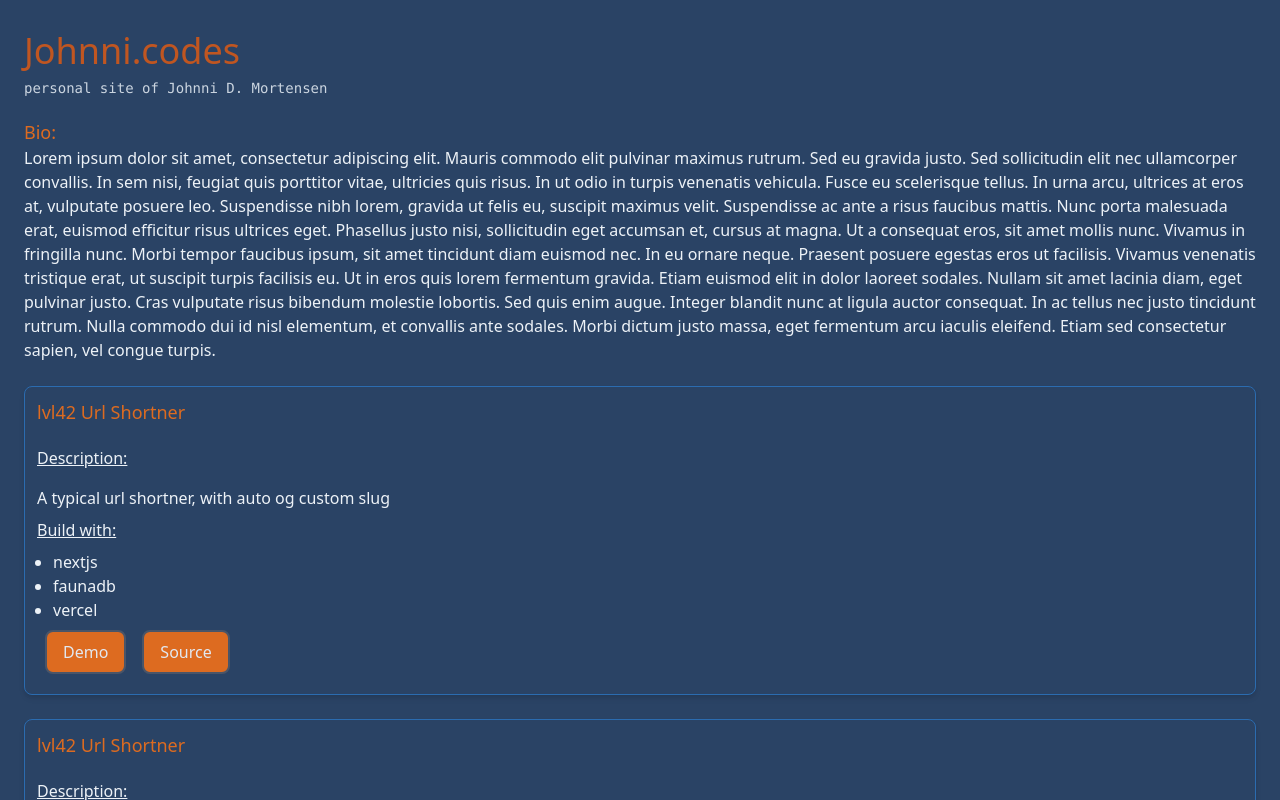
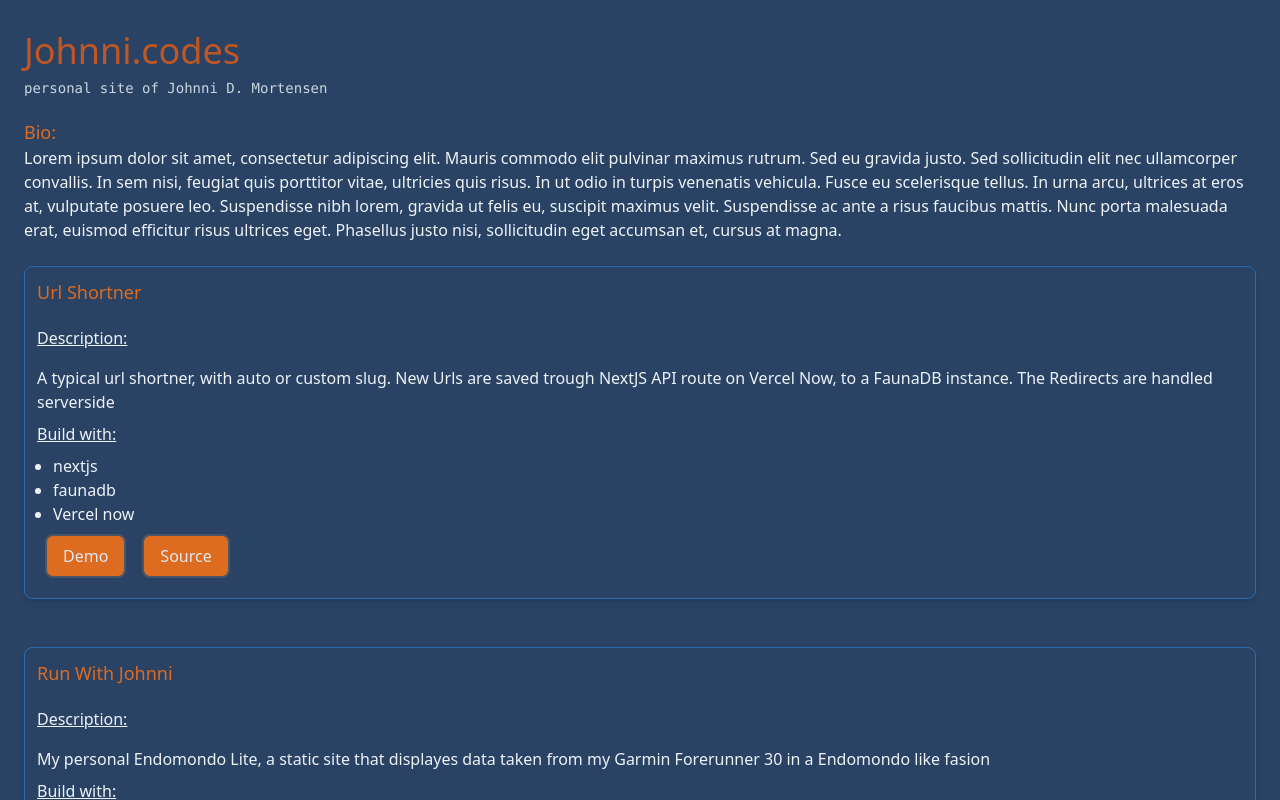
Before and after one commit to donjo9/johnnicodes, a Next.js app: page / in a window 1280 px wide. Built offline with nearby package versions, Linux system fonts and the light colour scheme.

Commit message:
Deleted duplicate projects and added description to remaining projects

```diff
--- a/pages/index.js
+++ b/pages/index.js
@@ -22,49 +22,23 @@ export default () => (
           eu, suscipit maximus velit. Suspendisse ac ante a risus faucibus
           mattis. Nunc porta malesuada erat, euismod efficitur risus ultrices
           eget. Phasellus justo nisi, sollicitudin eget accumsan et, cursus at
-          magna. Ut a consequat eros, sit amet mollis nunc. Vivamus in fringilla
-          nunc. Morbi tempor faucibus ipsum, sit amet tincidunt diam euismod
-          nec. In eu ornare neque. Praesent posuere egestas eros ut facilisis.
-          Vivamus venenatis tristique erat, ut suscipit turpis facilisis eu. Ut
-          in eros quis lorem fermentum gravida. Etiam euismod elit in dolor
-          laoreet sodales. Nullam sit amet lacinia diam, eget pulvinar justo.
-          Cras vulputate risus bibendum molestie lobortis. Sed quis enim augue.
-          Integer blandit nunc at ligula auctor consequat. In ac tellus nec
-          justo tincidunt rutrum. Nulla commodo dui id nisl elementum, et
-          convallis ante sodales. Morbi dictum justo massa, eget fermentum arcu
-          iaculis eleifend. Etiam sed consectetur sapien, vel congue turpis.
+          magna.
         </p>
       </section>
-      <section>
+      <section className="grid">
         <Card
-          title="lvl42 Url Shortner"
-          description="A typical url shortner, with auto og custom slug"
-          stack={["nextjs", "faunadb", "vercel"]}
+          title="Url Shortner"
+          description="A typical url shortner, with auto or custom slug. New Urls are saved trough NextJS API route on Vercel Now, to a FaunaDB instance. The Redirects are handled serverside"
+          stack={["nextjs", "faunadb", "Vercel now"]}
+          source="https://github.com/donjo9/shorturl"
+          demo="https://jo9.dk/"
         />
         <Card
-          title="lvl42 Url Shortner"
-          description="A typical url shortner, with auto og custom slug"
-          stack={["nextjs", "faunadb", "vercel"]}
-        />
-        <Card
-          title="lvl42 Url Shortner"
-          description="A typical url shortner, with auto og custom slug"
-          stack={["nextjs", "faunadb", "vercel"]}
-        />
-        <Card
-          title="lvl42 Url Shortner"
-          description="A typical url shortner, with auto og custom slug"
-          stack={["nextjs", "faunadb", "vercel"]}
-        />
-        <Card
-          title="lvl42 Url Shortner"
-          description="A typical url shortner, with auto og custom slug"
-          stack={["nextjs", "faunadb", "vercel"]}
-        />
-        <Card
-          title="lvl42 Url Shortner"
-          description="A typical url shortner, with auto og custom slug"
-          stack={["nextjs", "faunadb", "vercel"]}
+          title="Run With Johnni"
+          description="My personal Endomondo Lite, a static site that displayes data taken from my Garmin Forerunner 30 in a Endomondo like fasion"
+          stack={["Gatsby", "MongoDB", "Netlify"]}
+          source="https://github.com/donjo9/run-with-gatsby"
+          demo="https://run.with.johnni.ninja/"
         />
       </section>
     </main>
```
